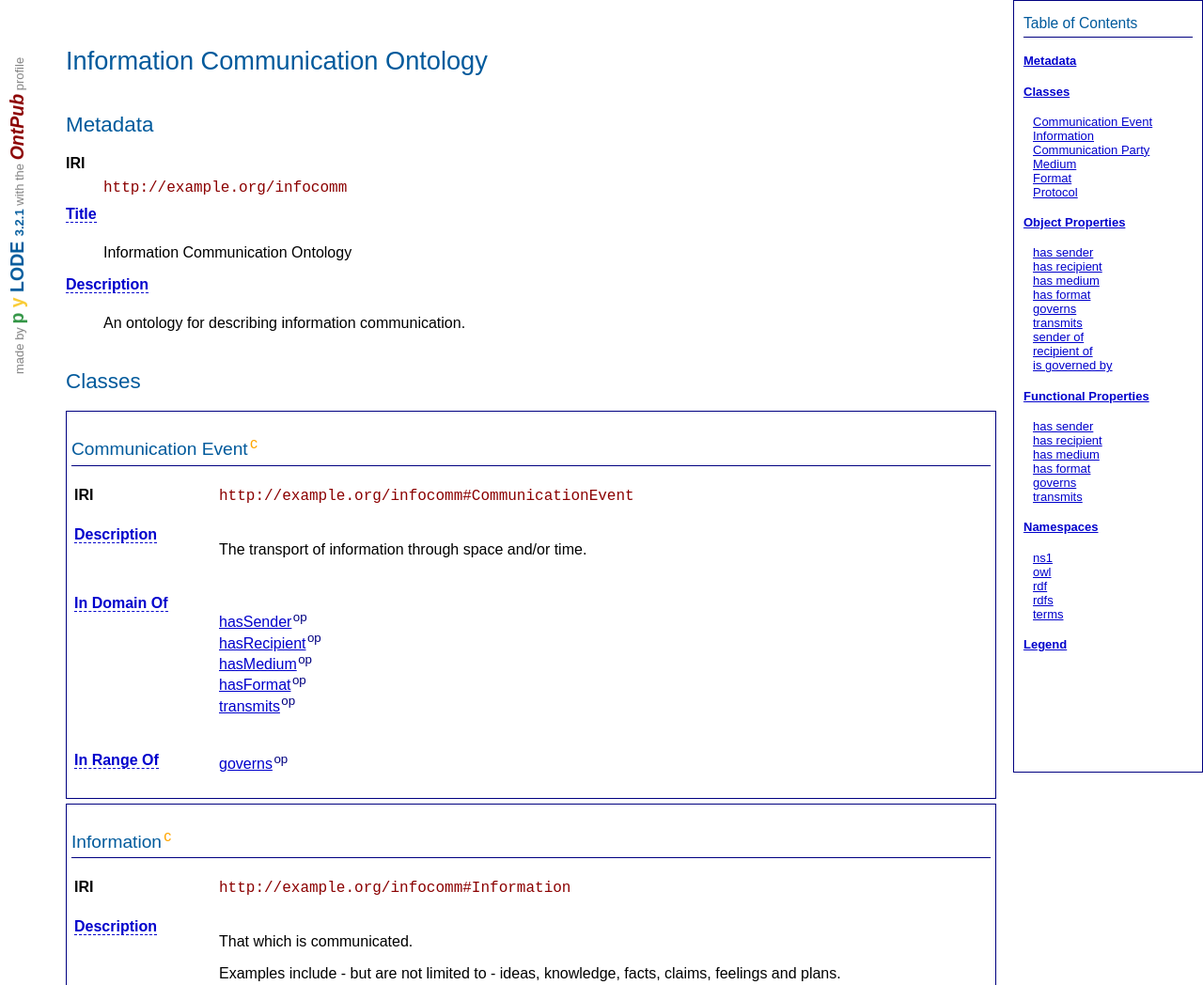
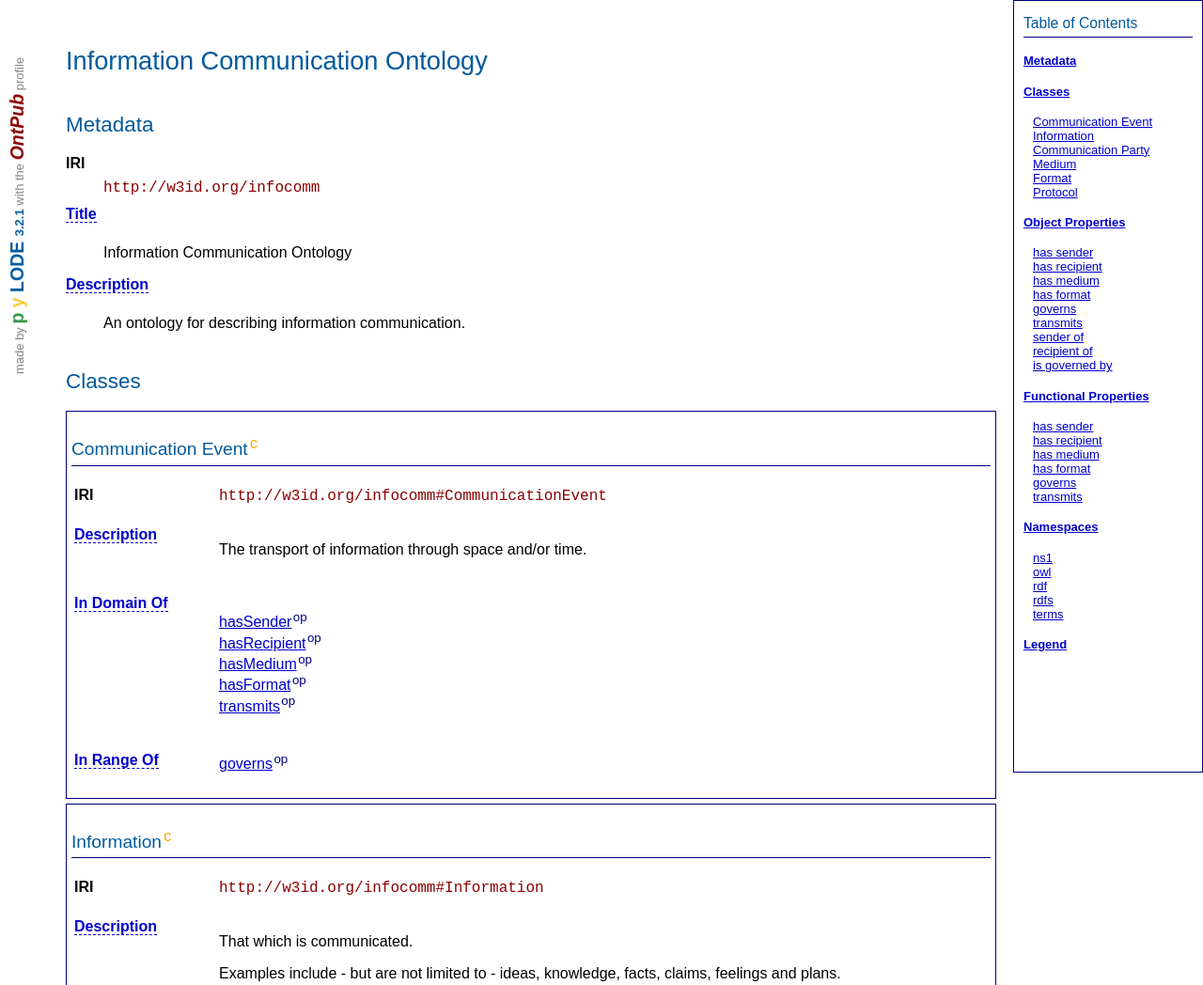
Before and after one commit to aiaont/infocomm, a plain HTML site: page web/infocomm.html in a window 1280 px wide. Shown: the top 1048 px of the page at 94% size. Drawn offline with Linux system fonts and the light colour scheme.

Commit message:
Generate jsonld, ttl and html with w3id reference

```diff
--- a/web/infocomm.html
+++ b/web/infocomm.html
@@ -283,7 +283,7 @@ td {
     <script id="schema.org" type="application/ld+json">
 [
   {
-    "@id": "http://example.org/infocomm",
+    "@id": "http://w3id.org/infocomm",
     "@type": [
       "https://schema.org/DefinedTermSet"
     ],
@@ -314,7 +314,7 @@ td {
               <strong>IRI</strong>
             </dt>
             <dd>
-              <code>http://example.org/infocomm</code>
+              <code>http://w3id.org/infocomm</code>
             </dd>
           </div>
           <div>
@@ -341,7 +341,7 @@ td {
             <tr>
               <th>IRI</th>
               <td>
-                <code>http://example.org/infocomm#CommunicationEvent</code>
+                <code>http://w3id.org/infocomm#CommunicationEvent</code>
               </td>
             </tr>
             <tr>
@@ -410,7 +410,7 @@ td {
             <tr>
               <th>IRI</th>
               <td>
-                <code>http://example.org/infocomm#Information</code>
+                <code>http://w3id.org/infocomm#Information</code>
               </td>
             </tr>
             <tr>
@@ -445,7 +445,7 @@ td {
             <tr>
               <th>IRI</th>
               <td>
-                <code>http://example.org/infocomm#CommunicationParty</code>
+                <code>http://w3id.org/infocomm#CommunicationParty</code>
               </td>
             </tr>
             <tr>
@@ -485,7 +485,7 @@ td {
             <tr>
               <th>IRI</th>
               <td>
-                <code>http://example.org/infocomm#Medium</code>
+                <code>http://w3id.org/infocomm#Medium</code>
               </td>
             </tr>
             <tr>
@@ -520,7 +520,7 @@ td {
             <tr>
               <th>IRI</th>
               <td>
-                <code>http://example.org/infocomm#Format</code>
+                <code>http://w3id.org/infocomm#Format</code>
               </td>
             </tr>
             <tr>
@@ -556,7 +556,7 @@ td {
             <tr>
               <th>IRI</th>
               <td>
-                <code>http://example.org/infocomm#Protocol</code>
+                <code>http://w3id.org/infocomm#Protocol</code>
               </td>
             </tr>
             <tr>
@@ -595,7 +595,7 @@ td {
             <tr>
               <th>IRI</th>
               <td>
-                <code>http://example.org/infocomm#hasSender</code>
+                <code>http://w3id.org/infocomm#hasSender</code>
               </td>
             </tr>
             <tr>
@@ -636,7 +636,7 @@ td {
             <tr>
               <th>IRI</th>
               <td>
-                <code>http://example.org/infocomm#hasRecipient</code>
+                <code>http://w3id.org/infocomm#hasRecipient</code>
               </td>
             </tr>
             <tr>
@@ -677,7 +677,7 @@ td {
             <tr>
               <th>IRI</th>
               <td>
-                <code>http://example.org/infocomm#hasMedium</code>
+                <code>http://w3id.org/infocomm#hasMedium</code>
               </td>
             </tr>
             <tr>
@@ -712,7 +712,7 @@ td {
             <tr>
               <th>IRI</th>
               <td>
-                <code>http://example.org/infocomm#hasFormat</code>
+                <code>http://w3id.org/infocomm#hasFormat</code>
               </td>
             </tr>
             <tr>
@@ -747,7 +747,7 @@ td {
             <tr>
               <th>IRI</th>
               <td>
-                <code>http://example.org/infocomm#governs</code>
+                <code>http://w3id.org/infocomm#governs</code>
               </td>
             </tr>
             <tr>
@@ -782,7 +782,7 @@ td {
             <tr>
               <th>IRI</th>
               <td>
-                <code>http://example.org/infocomm#transmits</code>
+                <code>http://w3id.org/infocomm#transmits</code>
               </td>
             </tr>
             <tr>
@@ -817,7 +817,7 @@ td {
             <tr>
               <th>IRI</th>
               <td>
-                <code>http://example.org/infocomm#senderOf</code>
+                <code>http://w3id.org/infocomm#senderOf</code>
               </td>
             </tr>
           </table>
@@ -830,7 +830,7 @@ td {
             <tr>
               <th>IRI</th>
               <td>
-                <code>http://example.org/infocomm#recipientOf</code>
+                <code>http://w3id.org/infocomm#recipientOf</code>
               </td>
             </tr>
           </table>
@@ -843,7 +843,7 @@ td {
             <tr>
               <th>IRI</th>
               <td>
-                <code>http://example.org/infocomm#isGovernedBy</code>
+                <code>http://w3id.org/infocomm#isGovernedBy</code>
               </td>
             </tr>
           </table>
@@ -859,7 +859,7 @@ td {
             <tr>
               <th>IRI</th>
               <td>
-                <code>http://example.org/infocomm#hasSender</code>
+                <code>http://w3id.org/infocomm#hasSender</code>
               </td>
             </tr>
             <tr>
@@ -900,7 +900,7 @@ td {
             <tr>
               <th>IRI</th>
               <td>
-                <code>http://example.org/infocomm#hasRecipient</code>
+                <code>http://w3id.org/infocomm#hasRecipient</code>
               </td>
             </tr>
             <tr>
@@ -941,7 +941,7 @@ td {
             <tr>
               <th>IRI</th>
               <td>
-                <code>http://example.org/infocomm#hasMedium</code>
+                <code>http://w3id.org/infocomm#hasMedium</code>
               </td>
             </tr>
             <tr>
@@ -976,7 +976,7 @@ td {
             <tr>
               <th>IRI</th>
               <td>
-                <code>http://example.org/infocomm#hasFormat</code>
+                <code>http://w3id.org/infocomm#hasFormat</code>
               </td>
             </tr>
             <tr>
@@ -1011,7 +1011,7 @@ td {
             <tr>
               <th>IRI</th>
               <td>
-                <code>http://example.org/infocomm#governs</code>
+                <code>http://w3id.org/infocomm#governs</code>
               </td>
             </tr>
             <tr>
@@ -1046,7 +1046,7 @@ td {
             <tr>
               <th>IRI</th>
               <td>
-                <code>http://example.org/infocomm#transmits</code>
+                <code>http://w3id.org/infocomm#transmits</code>
               </td>
             </tr>
             <tr>
@@ -1079,11 +1079,11 @@ td {
         <dl>
           <dt id=":">:</dt>
           <dd>
-            <code>http://example.org/infocomm#</code>
+            <code>http://w3id.org/infocomm#</code>
           </dd>
           <dt id="ns1">ns1</dt>
           <dd>
-            <code>http://example.org/</code>
+            <code>http://w3id.org/</code>
           </dd>
           <dt id="owl">owl</dt>
           <dd>
```
Also changed, not shown: 2 other files.
